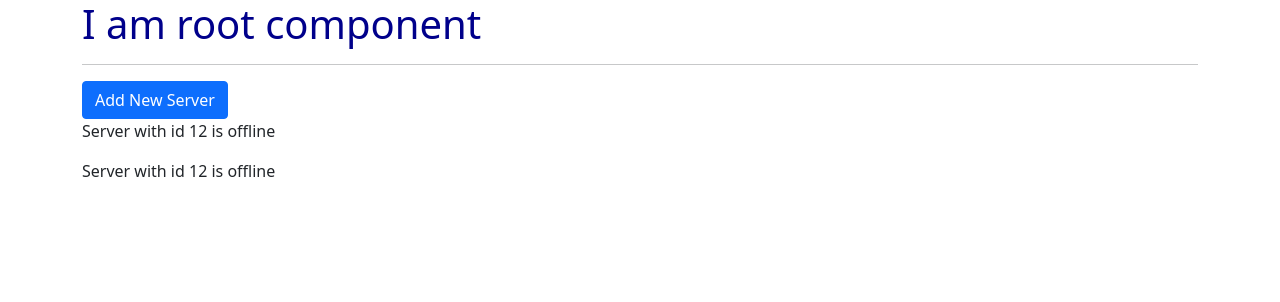
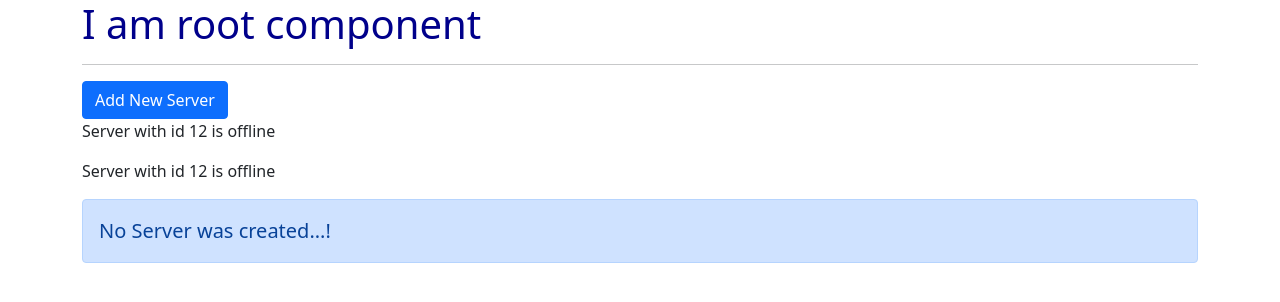
Before and after one commit to monayemislam/Angular-Basic, an Angular app: page / in a window 1280 px wide. Shown: the top 302 px of the page. Built offline with nearby package versions, Linux system fonts and the light colour scheme.

Commit message:
Event Binding

```diff
--- a/src/app/servers/servers.component.html
+++ b/src/app/servers/servers.component.html
@@ -1,3 +1,7 @@
-<button class="btn btn-primary" [disabled]="allowNewServer">Add New Server</button>
+<button class="btn btn-primary" [disabled]="!allowNewServer" (click)="onServerCreated()">Add New Server</button>
 <app-server></app-server>
 <app-server></app-server>
+
+<div class="alert alert-primary" role="alert">
+    <div class="lead">{{serverCreationStatus}}</div>
+</div>
--- a/src/app/servers/servers.component.ts
+++ b/src/app/servers/servers.component.ts
@@ -7,15 +7,18 @@ import { Component, OnInit } from '@angular/core';
 })
 export class ServersComponent implements OnInit {
 
-  allowNewServer=true;
+  allowNewServer=false;
+  serverCreationStatus="No Server was created...!";
 
   constructor() {
     setTimeout(()=>{
-      this.allowNewServer=false;
+      this.allowNewServer=true;
     },3000)
   }
 
   ngOnInit(): void {
   }
-
+  onServerCreated(){
+    this.serverCreationStatus="Server is Created...!";
+  }
 }
```
